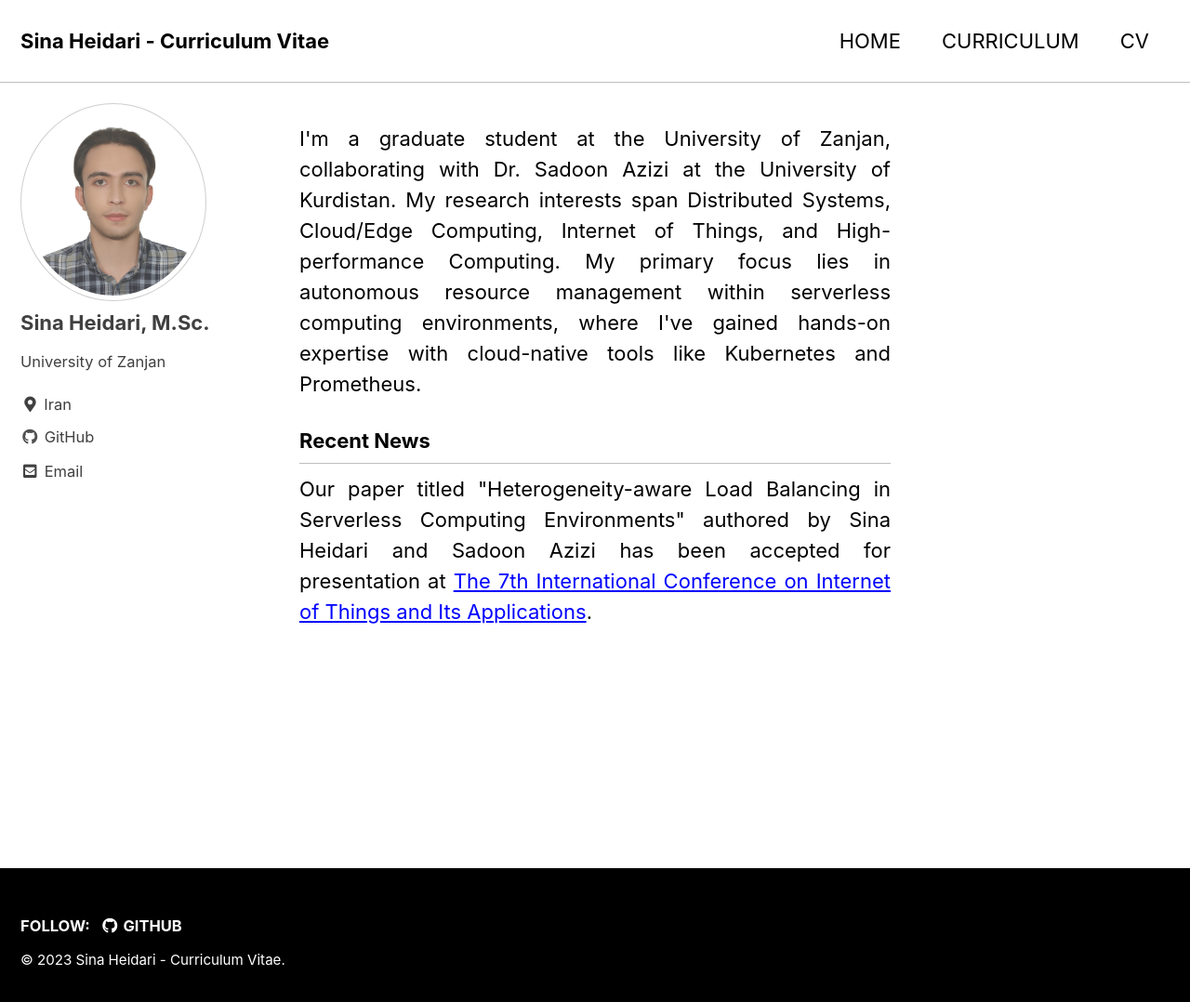
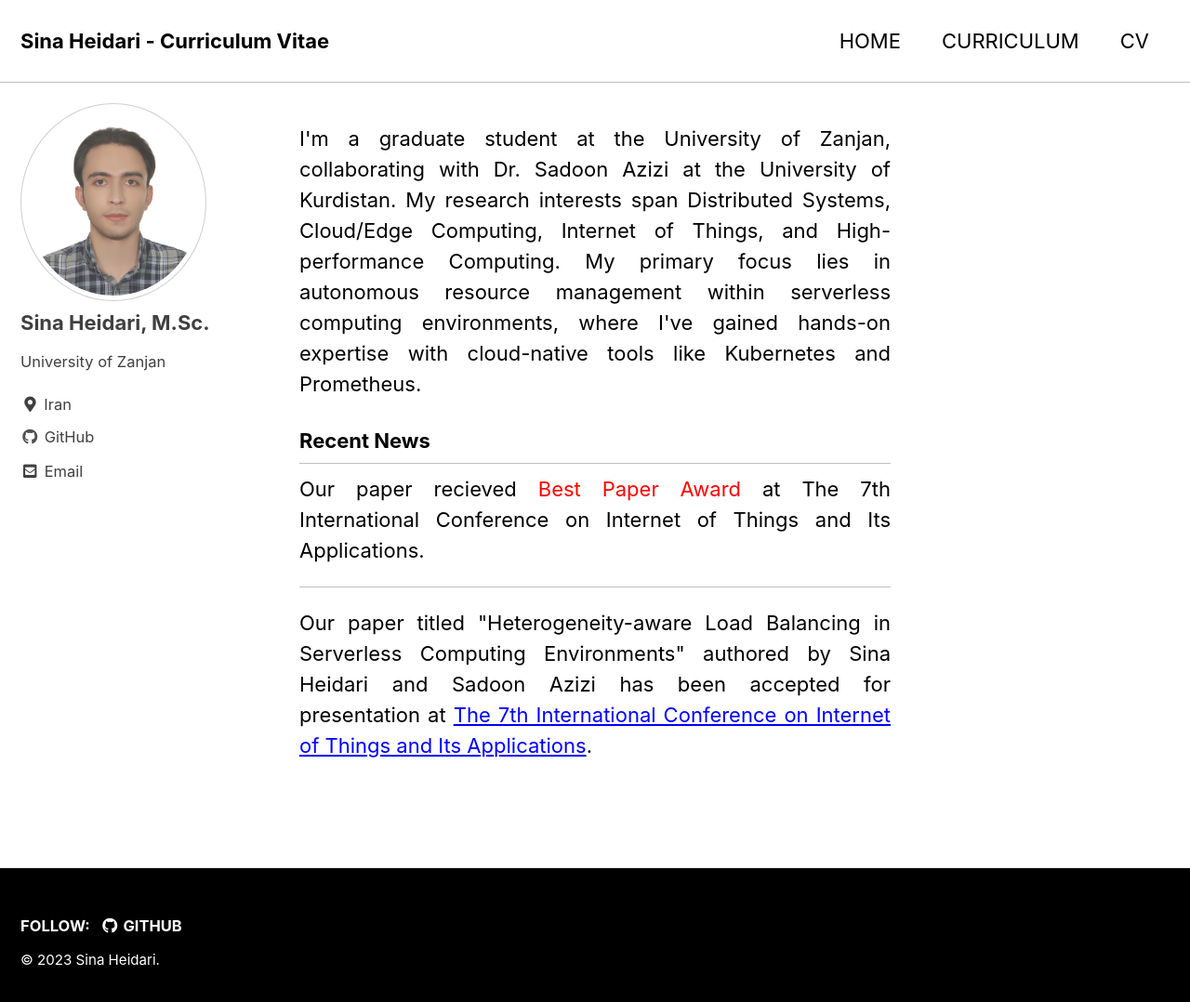
Before and after one commit to S1naHeidari/S1naHeidari.github.io, a Jekyll site: the page built from index.html, in a window 1280 px wide and 1089 px high. Shown: the top 1078 px of the window at 93% size. Built offline with Jekyll 4.4.1, drawn with Linux system fonts in a browser that asks for light colours; cached includes are drawn as plain includes; the list of posts is cut into pages by our own code.

Commit message:
update paper award

```diff
--- a/_config.yml
+++ b/_config.yml
@@ -19,7 +19,7 @@ locale                   : "en-US"
 title                    : "Sina Heidari - Curriculum Vitae"
 title_separator          : "-"
 subtitle                 : # site tagline that appears below site title in masthead
-name                     : "Sina Heidari - Curriculum Vitae"
+name                     : "Sina Heidari"
 description              : "Sina Heidari is a graduate computer science student in the University of Zanjan. Linkedin: https://www.linkedin.com/in/sina-heidari-3a935412a/
  Github: https://github.com/s1naheidari"
 url                      : "https://s1naheidari.github.io"
@@ -28,7 +28,7 @@ baseurl                  : # the subpath of your site, e.g. "/blog"
 repository               : # GitHub username/repo-name e.g. "mmistakes/minimal-mistakes"
 teaser                   : # path of fallback teaser image, e.g. "/assets/images/500x300.png"
 logo                     : # path of logo image to display in the masthead, e.g. "/assets/images/88x88.png"
-masthead_title           : "Sina Heidari - Curriculum Vitae"
+masthead_title           : ""
 # overrides the website title displayed in the masthead, use " " for no title
 # breadcrumbs            : false # true, false (default)
 words_per_minute         : 200
@@ -113,7 +113,7 @@ author:
   avatar           : "/assets/images/sina.jpg"
   bio              : "University of Zanjan"
   location         : "Iran"
-  email            : sina1997heidari.github.com
+  email            : sina1997heidari@gmail.com
   links:
     - label: "Email"
       icon: "fas fa-fw fa-envelope-square"
--- a/_layouts/home.html
+++ b/_layouts/home.html
@@ -30,7 +30,10 @@ I'm a graduate student at the University of Zanjan, collaborating with Dr. Sadoo
 </div>
 
 {% include paginator.html %}
-
+<p class="justified-text" style="margin: 5px 0; ">
+  Our paper recieved <span style="color:red;">Best Paper Award</span> at The 7th International Conference on Internet of Things and Its Applications</a>.
+</p>
+<hr>
 <p class="justified-text" style="margin: 5px 0;">
   Our paper titled "Heterogeneity-aware Load Balancing in Serverless Computing Environments" authored by Sina Heidari and Sadoon Azizi has been accepted for presentation at <a href="https://iot2023.ui.ac.ir/en/">The 7th International Conference on Internet of Things and Its Applications</a>.
 </p>
```
Also changed, not shown: 6 other files.
